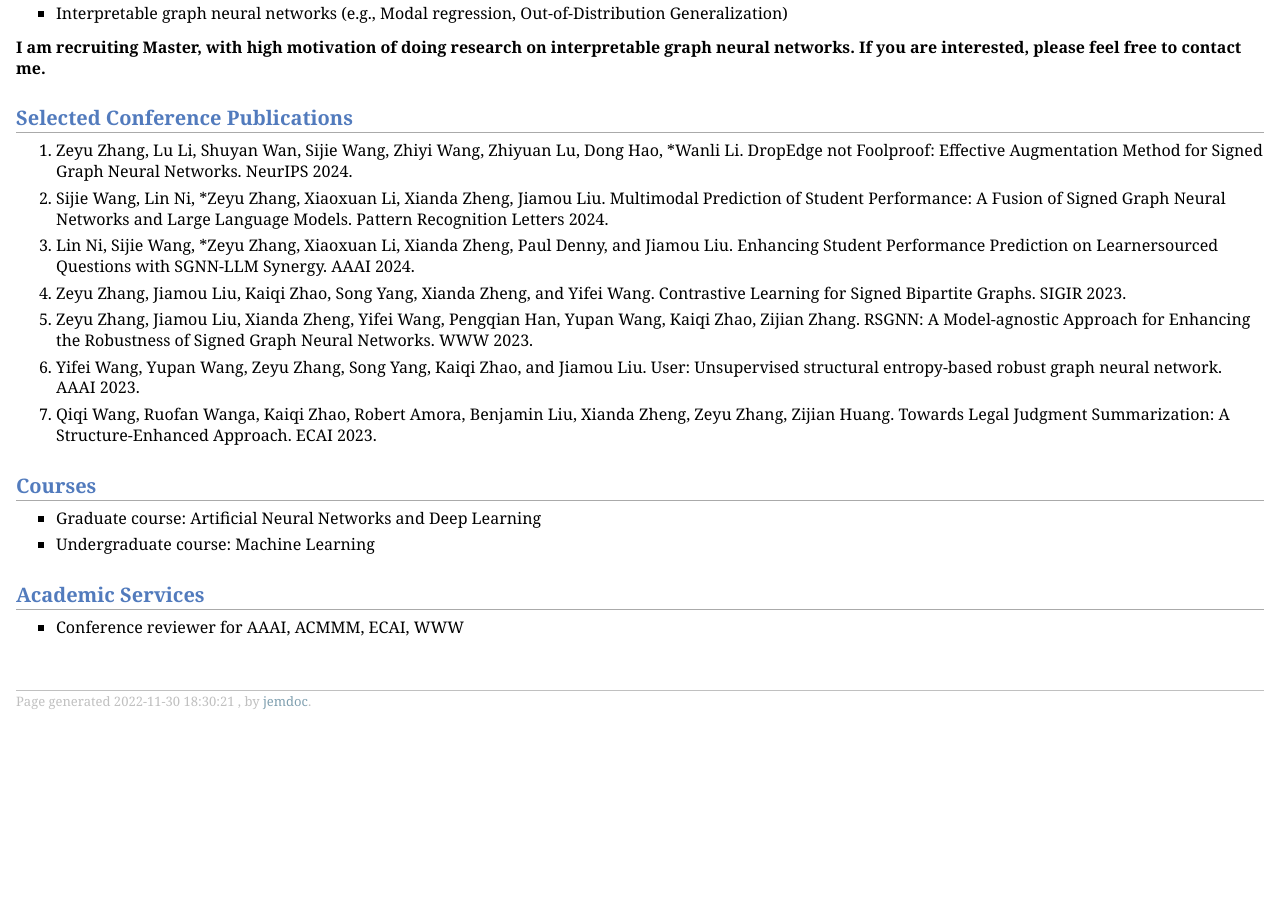
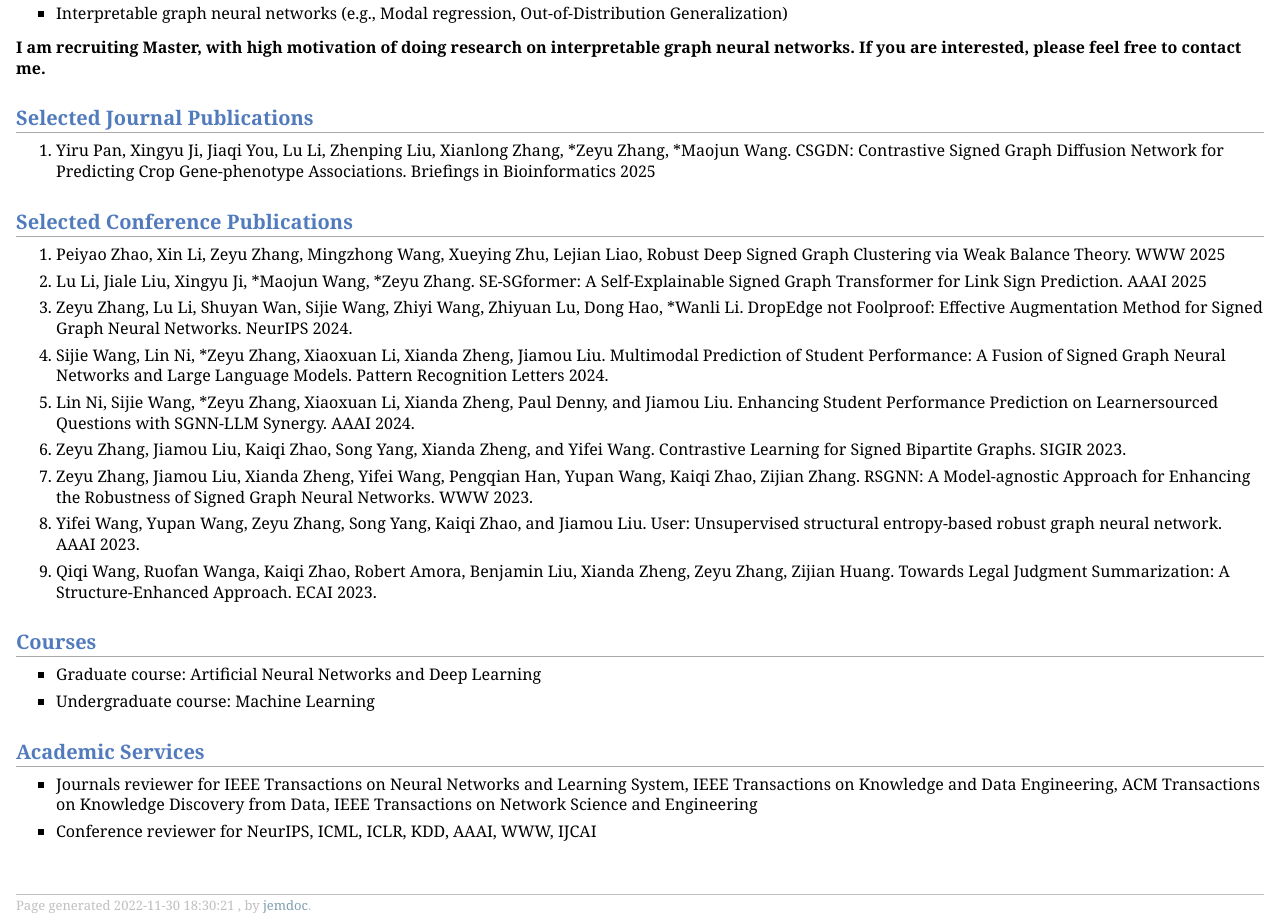
Before and after one commit to Alex-Zeyu/Alex-Zeyu.github.io, a plain HTML site: page index.html in a window 1280 px wide. Shown: the part 455-1377 px from the top of the page. Before the commit the page ends 1173 px from the top, so only its background shows below. Drawn offline with Linux system fonts and the light colour scheme.

Commit message:
Update index.html

```diff
--- a/index.html
+++ b/index.html
@@ -34,8 +34,21 @@ E-mail: <a href="mailto:zhangzeyu@mail.hzau.edu.cn">zhangzeyu@mail.hzau.edu.cn</
 </ul>
 <p><b>I am recruiting Master, with high motivation of doing research on interpretable graph neural networks. If you are interested, please feel free to contact me.</b></p>
 
+<h2>Selected Journal Publications </h2>
+<ol>
+<li><p>Yiru Pan, Xingyu Ji, Jiaqi You, Lu Li, Zhenping Liu, Xianlong Zhang, *Zeyu Zhang, *Maojun Wang. CSGDN: Contrastive Signed Graph Diffusion Network for Predicting Crop Gene-phenotype Associations. Briefings in Bioinformatics 2025
+</li></p>
+</li>
+</ol>
+</li>
+</ul>
+
 <h2>Selected Conference Publications </h2>
 <ol>
+<li><p>Peiyao Zhao, Xin Li, Zeyu Zhang, Mingzhong Wang, Xueying Zhu, Lejian Liao, Robust Deep Signed Graph Clustering via Weak Balance Theory. WWW 2025
+</li>
+<li><p>Lu Li, Jiale Liu, Xingyu Ji, *Maojun Wang, *Zeyu Zhang. SE-SGformer: A Self-Explainable Signed Graph Transformer for Link Sign Prediction. AAAI 2025
+</li>
 <li><p>Zeyu Zhang, Lu Li, Shuyan Wan, Sijie Wang, Zhiyi Wang, Zhiyuan Lu, Dong Hao, *Wanli Li. DropEdge not Foolproof: Effective Augmentation Method for Signed Graph Neural Networks. NeurIPS 2024.
 </li>
 <li><p>Sijie Wang, Lin Ni, *Zeyu Zhang, Xiaoxuan Li, Xianda Zheng, Jiamou Liu. Multimodal Prediction of Student Performance: A Fusion of Signed Graph Neural Networks and Large Language Models. Pattern Recognition Letters 2024.
@@ -64,7 +77,9 @@ E-mail: <a href="mailto:zhangzeyu@mail.hzau.edu.cn">zhangzeyu@mail.hzau.edu.cn</
 <h2>Academic Services</h2>
 <ul>
 </li>
-<li><p>Conference reviewer for AAAI, ACMMM, ECAI, WWW</p>
+<li><p>Journals reviewer for IEEE Transactions on Neural Networks and Learning System, IEEE Transactions on Knowledge and Data Engineering, ACM Transactions on Knowledge Discovery from Data, IEEE Transactions on Network Science and Engineering</p>
+</li>
+<li><p>Conference reviewer for NeurIPS, ICML, ICLR, KDD, AAAI, WWW, IJCAI</p>
 </li>
 </ul>
 <div id="footer">
```
